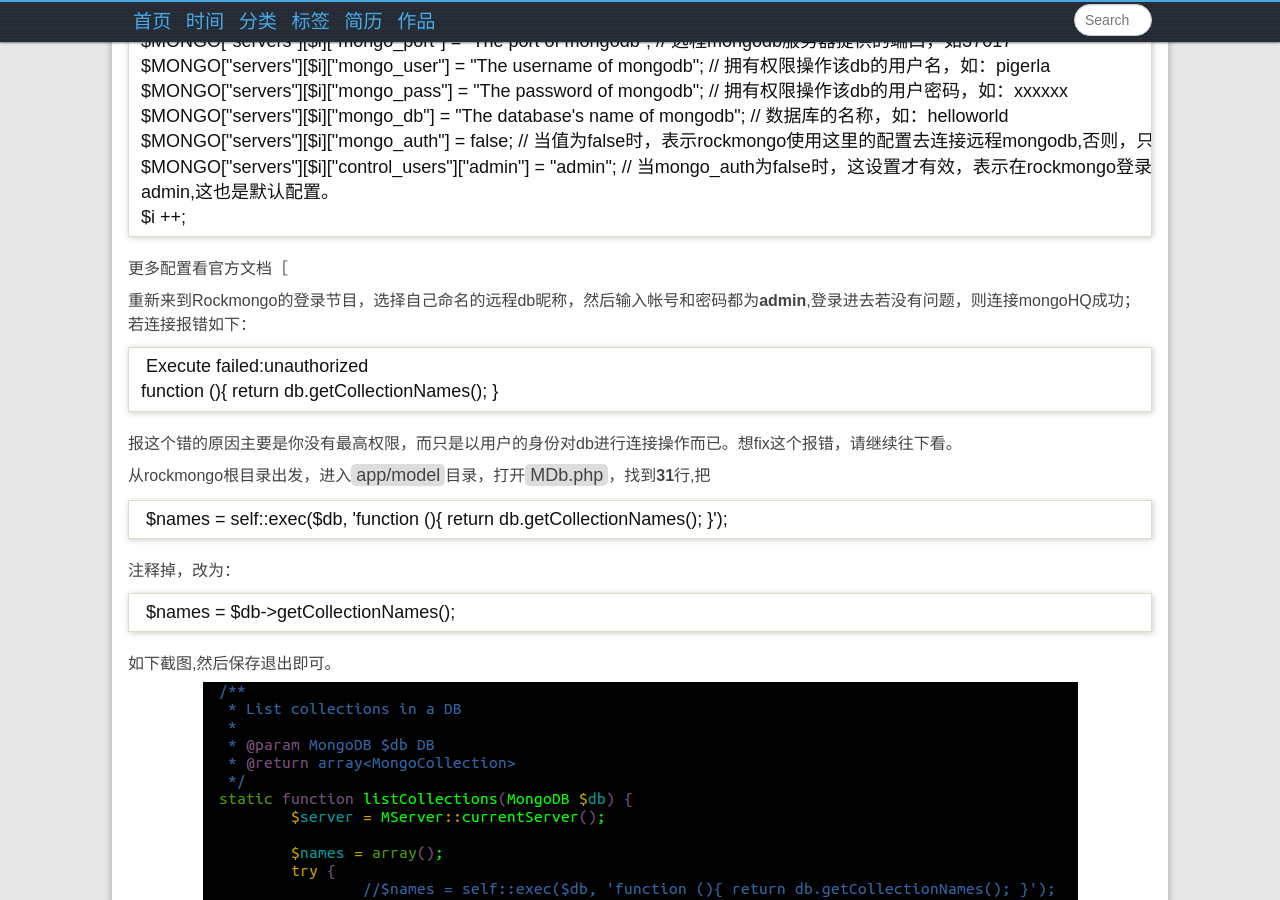
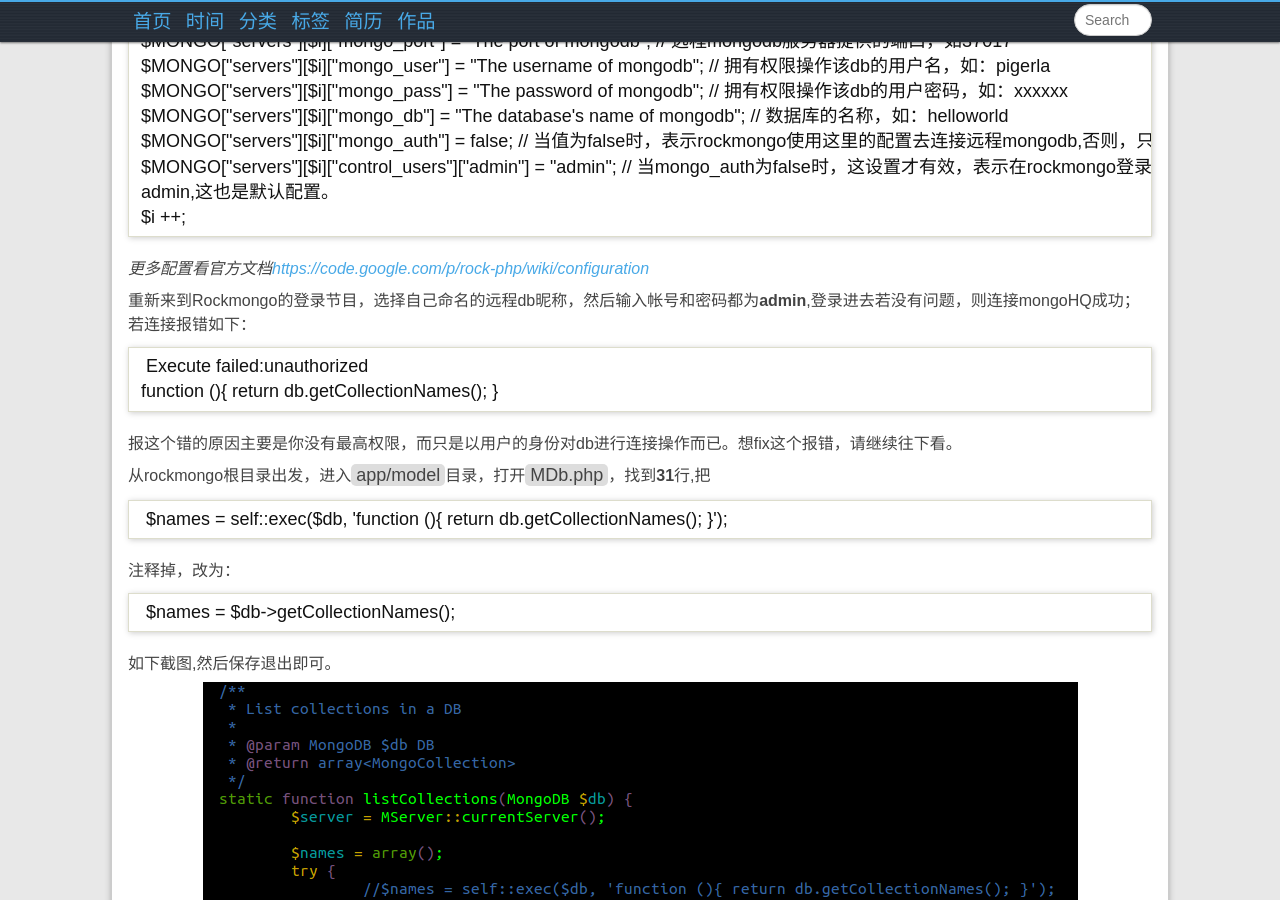
Before and after one commit to pigerla/pigerla.github.com, a Jekyll site: the page built from _posts/2014-12-07-rockmongo连接远程mongodb.md, in a window 1280 px wide and 900 px high, scrolled down 649 px. Built offline with Jekyll 4.4.1, drawn with Linux system fonts in a browser that asks for light colours; comment, search, counter and statistics services are not loaded; some of the changed lines change nothing that is shown.

Commit message:
add new post

```diff
--- a/_posts/2014-12-07-rockmongo连接远程mongodb.md
+++ b/_posts/2014-12-07-rockmongo连接远程mongodb.md
@@ -30,7 +30,7 @@
     admin,这也是默认配置。
     $i ++;
 
-更多配置看官方文档［
+*更多配置看官方文档[https://code.google.com/p/rock-php/wiki/configuration](https://code.google.com/p/rock-php/wiki/configuration)*
 
 重新来到Rockmongo的登录节目，选择自己命名的远程db昵称，然后输入帐号和密码都为**admin**,登录进去若没有问题，则连接mongoHQ成功；若连接报错如下：
 
```
